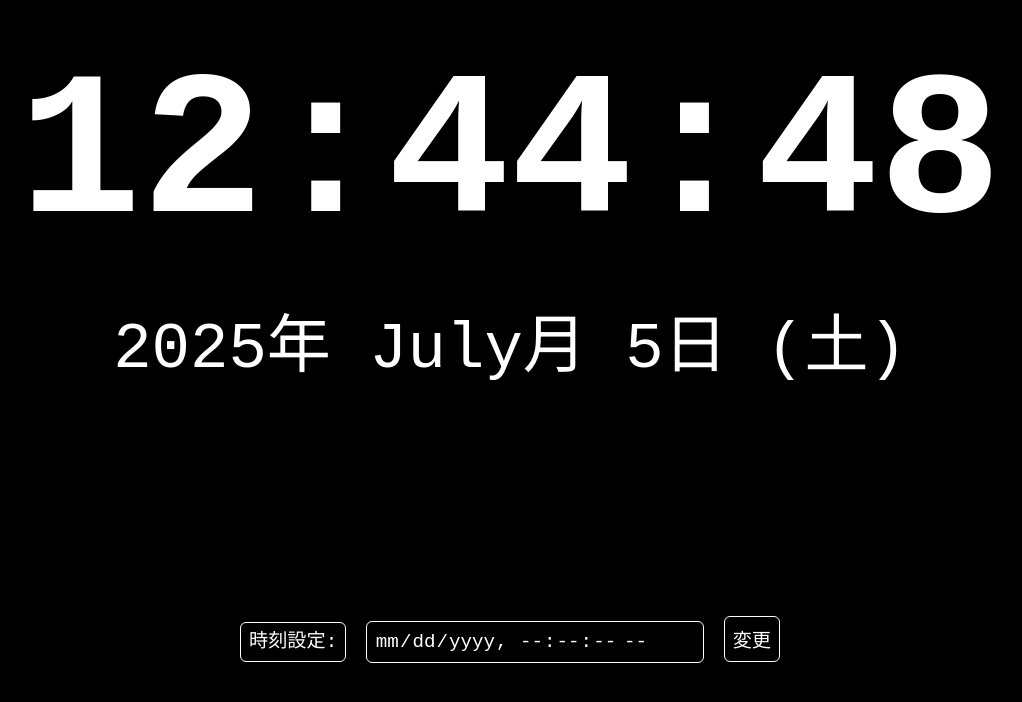
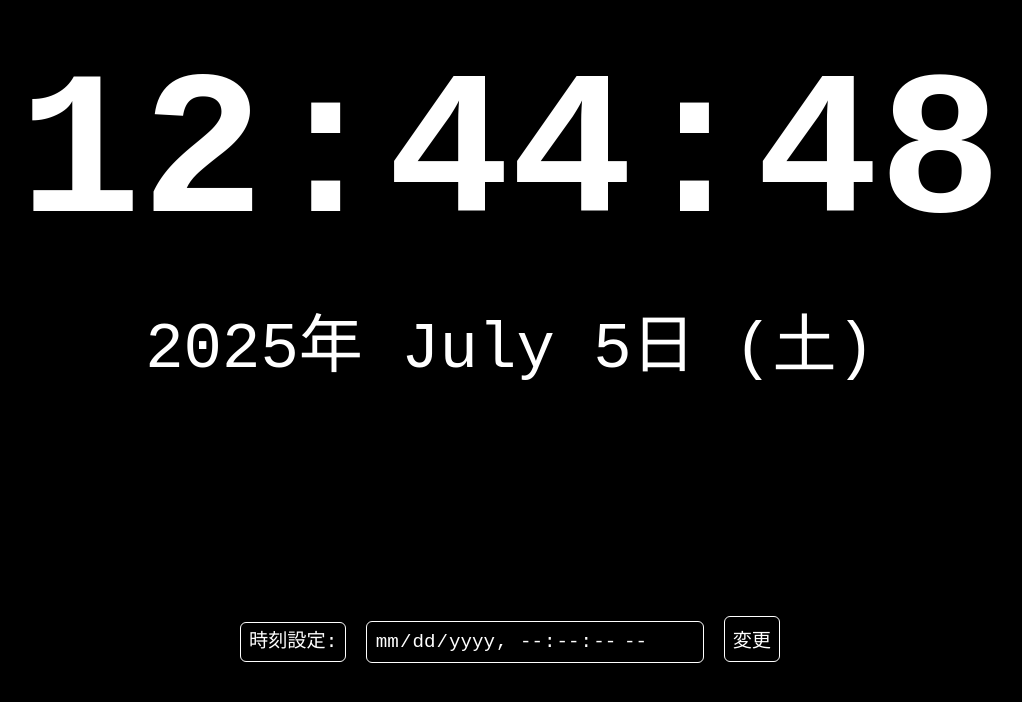
Before and after one commit to huu0113/clock, a plain HTML site: page index.html in a window 1280 px wide. Shown: the whole page, without its empty margins (130-1152 px from the left). Drawn offline with Linux system fonts and the light colour scheme.

Commit message:
誤字修正

```diff
--- a/index.html
+++ b/index.html
@@ -74,7 +74,7 @@
       const weekday = now.toLocaleDateString('ja-JP', { weekday: 'short' }); // 例: (土)
 
       document.getElementById('time').textContent = `${hours}:${minutes}:${seconds}`;
-      document.getElementById('date').textContent = `${year}年 ${month}月 ${day}日 (${weekday})`;
+      document.getElementById('date').textContent = `${year}年 ${month} ${day}日 (${weekday})`;
 
       if (customDate) {
         customDate.setSeconds(customDate.getSeconds() + 1);
```
